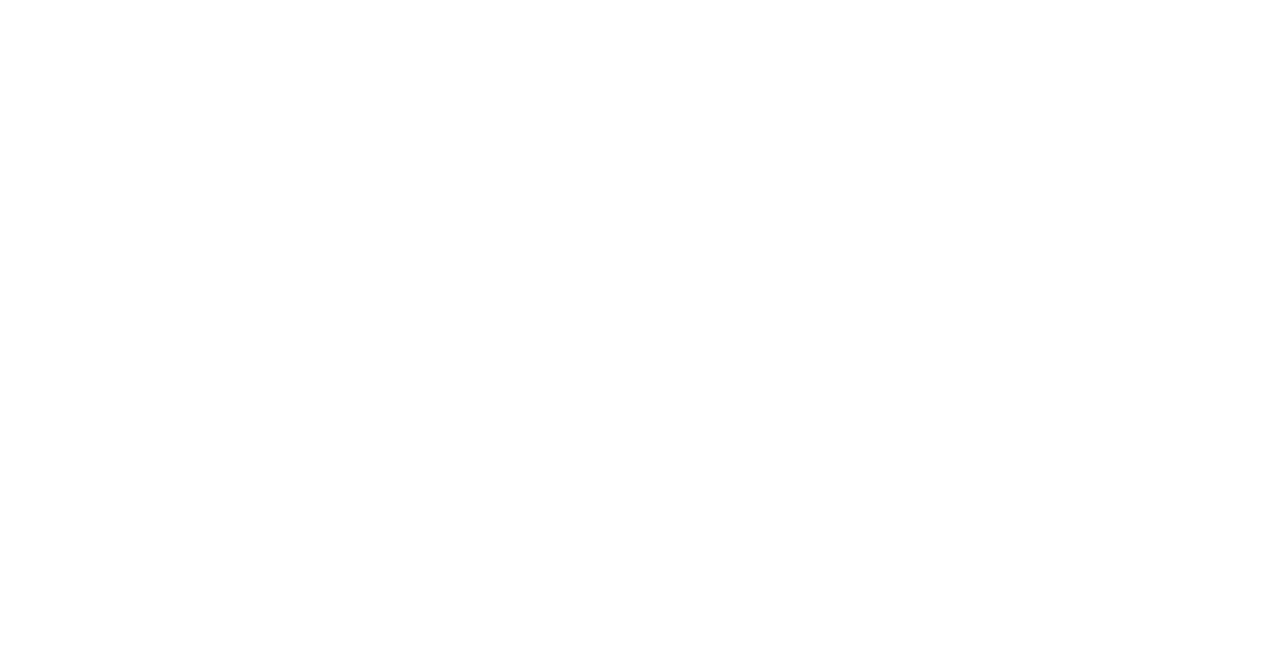
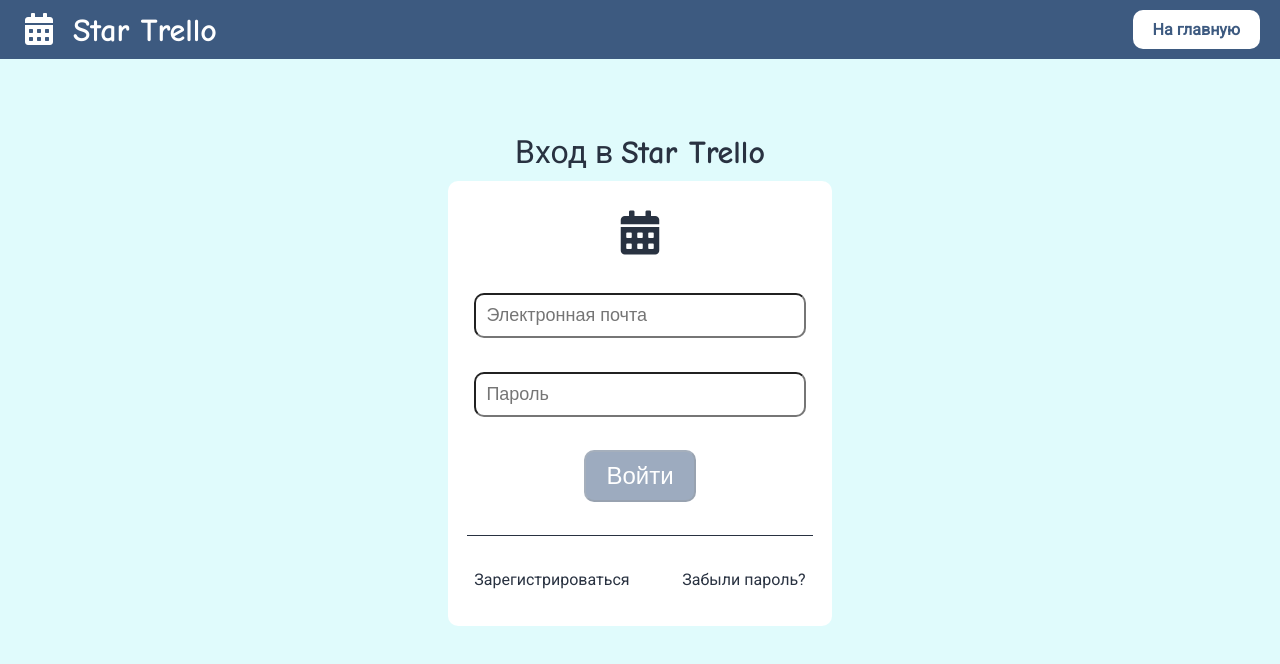
Before and after one commit to Star-Trello-Tracker/Darth-Vader, an Angular app: page /login in a window 1280 px wide. Before the commit this address led to /. Shown: the top 664 px of the page. Built offline with nearby package versions, Linux system fonts and the light colour scheme.

Commit message:
Added login page

```diff
--- a/src/app/app.module.ts
+++ b/src/app/app.module.ts
@@ -4,11 +4,10 @@
 import { AppRoutingModule } from './app-routing.module';
 import { AppComponent } from './app.component';
 import { MainPageModule } from './modules/main-page/main-page.module';
-import { AuthModule } from './modules/auth/auth.module';
 
 @NgModule({
   declarations: [AppComponent],
-  imports: [BrowserModule, AppRoutingModule, MainPageModule, AuthModule],
+  imports: [BrowserModule, AppRoutingModule, MainPageModule],
   providers: [],
   bootstrap: [AppComponent],
 })
--- a/src/app/modules/auth/auth-routing.module.ts
+++ /dev/null
@@ -1,10 +0,0 @@
-import { NgModule } from '@angular/core';
-import { RouterModule } from '@angular/router';
-
-const routes = [];
-
-@NgModule({
-  imports: [RouterModule.forChild(routes)],
-  exports: [RouterModule],
-})
-export class AuthRoutingModule {}
--- a/src/app/modules/main-page/components/header/header.component.html
+++ b/src/app/modules/main-page/components/header/header.component.html
@@ -4,8 +4,8 @@
     <span class="header__logo_title">Star Trello</span>
   </div>
 
-  <div class="header__auth-buttons">
-    <a routerLink="/" class="header__auth-buttons_auth">
+  <div class="header__auth-buttons" *ngIf="!showMainPageButton">
+    <a routerLink="./login" class="header__auth-buttons_auth">
       Войти
     </a>
     <a
@@ -15,4 +15,13 @@
       Регистрация
     </a>
   </div>
+
+  <div class="header__auth-buttons" *ngIf="showMainPageButton">
+    <a
+      routerLink=""
+      class="header__auth-buttons_auth header__auth-buttons_registration"
+    >
+      На главную
+    </a>
+  </div>
 </div>
--- a/src/app/modules/main-page/components/header/header.component.ts
+++ b/src/app/modules/main-page/components/header/header.component.ts
@@ -1,4 +1,4 @@
-import { Component, OnInit } from '@angular/core';
+import { Component, Input, OnInit } from '@angular/core';
 
 @Component({
   selector: 'app-header',
@@ -6,6 +6,8 @@
   styleUrls: ['./header.component.scss'],
 })
 export class HeaderComponent implements OnInit {
+  @Input() showMainPageButton = false;
+
   constructor() {}
 
   ngOnInit(): void {}
--- /dev/null
+++ b/src/app/modules/main-page/components/login/login.component.html
@@ -0,0 +1,62 @@
+<div class="login-page">
+  <app-header [showMainPageButton]="true"></app-header>
+  <div class="login-page__content">
+    <div class="login-page__content__login">
+      <div class="login-page__content__login__text">
+        Вход в <span class="project-title">Star Trello</span>
+      </div>
+
+      <div class="login-page__content__login__form">
+        <div class="login-page__content__login__form__logo">
+          <i
+            class="fas fa-calendar-alt login-page__content__login__form__logo_icon"
+          ></i>
+        </div>
+        <div class="login-page__content__login__form__input">
+          <input
+            type="email"
+            class="login-page__content__login__form__input_text"
+            placeholder="Электронная почта"
+            autocomplete="new-password"
+            [(ngModel)]="login"
+          />
+        </div>
+        <div class="login-page__content__login__form__input">
+          <input
+            type="password"
+            class="login-page__content__login__form__input_text"
+            placeholder="Пароль"
+            autocomplete="new-password"
+            [(ngModel)]="password"
+          />
+        </div>
+
+        <button
+          class="login-page__content__login__form__submit"
+          [class.login-page__content__login__form__submit_active]="
+            !isDisabled()
+          "
+          (click)="submit()"
+          [disabled]="isDisabled()"
+        >
+          Войти
+        </button>
+
+        <div class="login-page__content__login__form__horizontal"></div>
+
+        <div class="login-page__content__login__form__other-links">
+          <a
+            routerLink="/"
+            class="login-page__content__login__form__other-links_link"
+            >Зарегистрироваться</a
+          >
+          <a
+            routerLink="/"
+            class="login-page__content__login__form__other-links_link"
+            >Забыли пароль?</a
+          >
+        </div>
+      </div>
+    </div>
+  </div>
+</div>
--- /dev/null
+++ b/src/app/modules/main-page/components/login/login.component.scss
@@ -0,0 +1,224 @@
+.login-page {
+  height: 100%;
+  width: 100%;
+
+  display: flex;
+  flex-direction: column;
+  justify-content: flex-start;
+
+  color: #293241;
+
+  &__content {
+    height: 100%;
+    width: 100%;
+
+    display: flex;
+    flex-direction: column;
+    justify-content: center;
+    align-items: center;
+
+    background-color: #e0fbfc;
+
+    &__login {
+      width: 100%;
+      height: 80%;
+
+      display: flex;
+      flex-direction: column;
+      justify-content: flex-start;
+      align-items: center;
+
+      &__text {
+        font-size: 32px;
+        margin-bottom: 10px;
+      }
+
+      &__form {
+        width: 30%;
+        height: 75%;
+
+        display: flex;
+        flex-direction: column;
+        justify-content: space-around;
+        align-items: center;
+
+        background-color: white;
+        border-radius: 10px;
+
+        &__logo {
+          margin-top: 10px;
+          font-size: 44px;
+        }
+
+        &__input {
+          width: 100%;
+
+          display: flex;
+          flex-direction: column;
+          align-items: center;
+
+          &_text {
+            width: 80%;
+            font-size: 18px;
+            border-radius: 10px;
+
+            padding: 10px;
+          }
+        }
+
+        &__submit {
+          padding: 10px 20px;
+          border-radius: 10px;
+          font-size: 24px;
+
+          background-color: #3d5a80;
+          color: white;
+
+          transition-property: transform;
+          transition-duration: 0.5s;
+
+          opacity: 0.5;
+
+          &:active,
+          &:focus {
+            outline: none;
+          }
+
+          &_active {
+            opacity: 1;
+
+            &:hover {
+              cursor: pointer;
+              transform: scale(1.05);
+
+              transition-property: transform;
+              transition-duration: 0.5s;
+            }
+          }
+        }
+
+        &__horizontal {
+          width: 90%;
+          border-bottom: 1px solid #293241;
+        }
+
+        &__other-links {
+          width: 100%;
+          display: flex;
+          justify-content: space-around;
+
+          margin-bottom: 20px;
+
+          &_link {
+            color: #293241;
+          }
+        }
+      }
+    }
+  }
+}
+
+@media screen and (max-width: 1100px) and (min-width: 571px) {
+  .login-page {
+    &__content {
+      &__login {
+        height: 100%;
+        justify-content: center;
+
+        &__form {
+          width: 80%;
+
+          &__logo {
+            font-size: 50px;
+          }
+
+          &__input {
+            &_text {
+              font-size: 32px;
+            }
+          }
+
+          &__submit {
+            font-size: 32px;
+          }
+
+          &__other-links {
+            font-size: 24px;
+
+            &_link {
+              border: 1px solid #293241;
+
+              padding: 20px 10px;
+              display: inline-block;
+              border-radius: 10px;
+            }
+          }
+        }
+      }
+    }
+  }
+}
+
+@media screen and (max-width: 570px) {
+  .login-page {
+    &__content {
+      &__login {
+        height: 100%;
+        justify-content: center;
+
+        &__text {
+          font-size: 24px;
+        }
+
+        &__form {
+          width: 90%;
+
+          &__other-links {
+            flex-wrap: wrap;
+
+            &_link {
+              border: 1px solid #293241;
+              margin-bottom: 10px;
+
+              padding: 10px 5px;
+              display: inline-block;
+              border-radius: 10px;
+            }
+          }
+        }
+      }
+    }
+  }
+}
+
+@media screen and (max-height: 500px) {
+  .login-page {
+    height: auto;
+
+    &__content {
+      height: auto;
+
+      &__login {
+        height: auto;
+
+        &__text {
+          margin-top: 10px;
+          font-size: 24px;
+        }
+
+        &__form {
+          height: auto;
+          width: 50%;
+          margin-bottom: 20px;
+
+          &__logo,
+          &__input,
+          &__submit,
+          &__horizontal {
+            margin-bottom: 20px;
+          }
+        }
+      }
+    }
+  }
+}
--- /dev/null
+++ b/src/app/modules/main-page/components/login/login.component.ts
@@ -0,0 +1,21 @@
+import { Component, OnInit } from '@angular/core';
+
+@Component({
+  selector: 'app-login',
+  templateUrl: './login.component.html',
+  styleUrls: ['./login.component.scss'],
+})
+export class LoginComponent implements OnInit {
+  public login = '';
+  public password = '';
+
+  constructor() {}
+
+  ngOnInit(): void {}
+
+  public isDisabled() {
+    return !this.login || !this.password;
+  }
+
+  public submit() {}
+}
--- a/src/app/modules/main-page/main-page-routing.module.ts
+++ b/src/app/modules/main-page/main-page-routing.module.ts
@@ -1,11 +1,16 @@
 import { NgModule } from '@angular/core';
 import { RouterModule } from '@angular/router';
 import { MainPageComponent } from './components/main-page/main-page.component';
+import { LoginComponent } from './components/login/login.component';
 
 const routes = [
   {
     path: '',
     component: MainPageComponent,
+  },
+  {
+    path: 'login',
+    component: LoginComponent,
   },
 ];
 
--- a/src/app/modules/main-page/main-page.module.ts
+++ b/src/app/modules/main-page/main-page.module.ts
@@ -3,9 +3,11 @@
 import { MainPageRoutingModule } from './main-page-routing.module';
 import { MainPageComponent } from './components/main-page/main-page.component';
 import { HeaderComponent } from './components/header/header.component';
+import { LoginComponent } from './components/login/login.component';
+import { FormsModule } from '@angular/forms';
 
 @NgModule({
-  declarations: [MainPageComponent, HeaderComponent],
-  imports: [MainPageRoutingModule, CommonModule],
+  declarations: [MainPageComponent, HeaderComponent, LoginComponent],
+  imports: [MainPageRoutingModule, CommonModule, FormsModule],
 })
 export class MainPageModule {}
--- a/src/styles.scss
+++ b/src/styles.scss
@@ -28,9 +28,3 @@
 .project-title {
   font-family: "Comic Neue", cursive;
 }
-
-@media screen and (max-width: 400px){
-  body {
-    height: auto;
-  }
-}
```
Also changed, not shown: src/app/modules/auth/auth.module.ts (deleted, +0 -9 lines), 1 other file (tests, documents, lock files or other folders).
